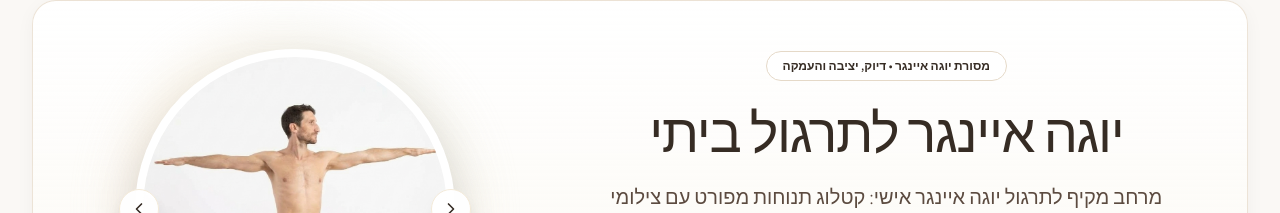
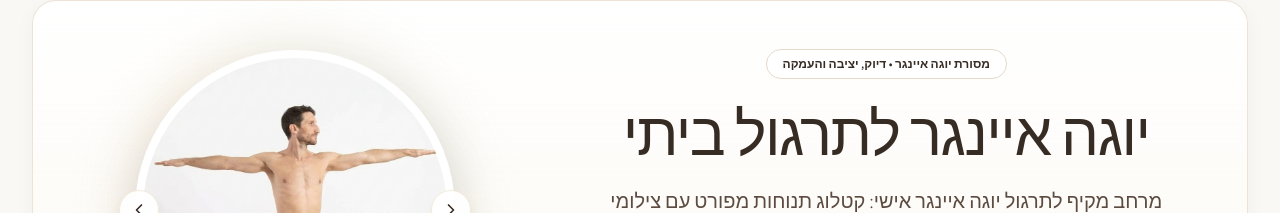
Before and after one commit to bronhaim/iyengar-sanskrit-tutor, a React (Vite) app: page / in a window 1280 px wide. Shown: the part 107-320 px from the top of the page. Built offline with nearby package versions, Linux system fonts and the light colour scheme; no server answers.

Commit message:
Increase hero title font size to 60px

```diff
--- a/src/components/StartScreen.jsx
+++ b/src/components/StartScreen.jsx
@@ -153,7 +153,7 @@ export const StartScreen = ({ onStartQuiz, onOpenRoots, onOpenCatalog, onOpenSeq
               <span>מסורת יוגה איינגר • דיוק, יציבה והעמקה</span>
             </div>
 
-            <h1 className="text-3xl sm:text-5xl lg:text-[54px] font-light text-charcoal leading-[1.15] tracking-tight text-center">
+            <h1 className="text-3xl sm:text-5xl lg:text-[60px] font-light text-charcoal leading-[1.15] tracking-tight text-center">
               יוגה איינגר לתרגול ביתי
             </h1>
 
```
